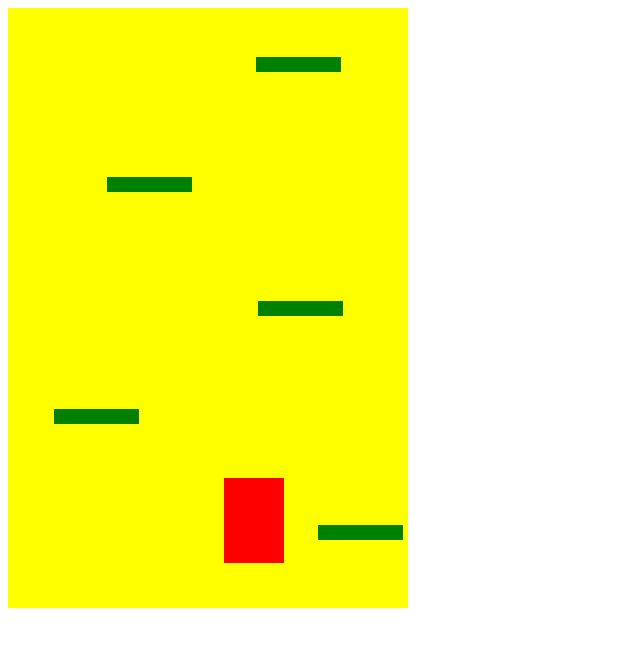
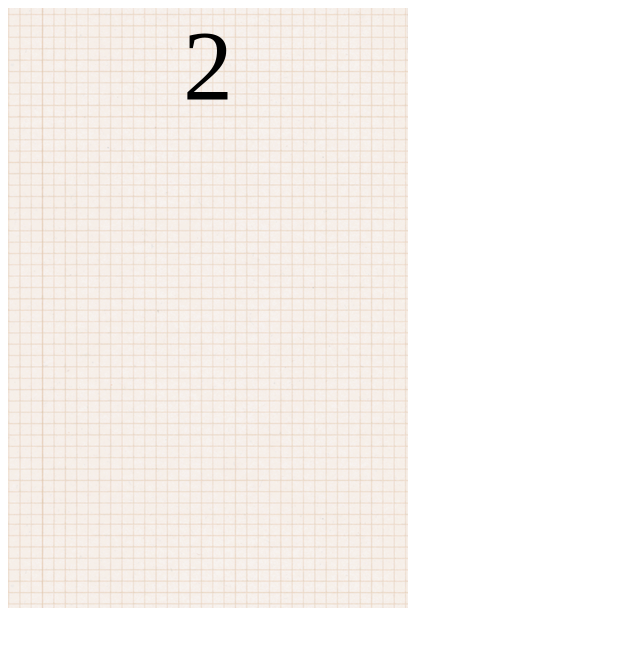
Before and after one commit to Luciano0322/doodleJump, a plain HTML site: page index.html in a window 1280 px wide. Shown: the whole page, without its empty margins (0-640 px from the left). Drawn offline with Linux system fonts and the light colour scheme.

Commit message:
put on skin

```diff
--- a/app.js
+++ b/app.js
@@ -15,14 +15,6 @@ document.addEventListener('DOMContentLoaded', () => {
     let leftTimerId
     let rightTimerId
     let score = 0
-
-    function createDoodler() {
-        root.appendChild(doodler)
-        doodler.classList.add('doodler')
-        doodlerLeftSpace = platforms[0].left
-        doodler.style.left = doodlerLeftSpace + 'px'
-        doodler.style.bottom = doodlerBottomSpace + 'px'
-    }
 
     class Platform {
         constructor(newPlatBottom) {
@@ -51,13 +43,13 @@ document.addEventListener('DOMContentLoaded', () => {
     function movePlatforms() {
         if (doodlerBottomSpace > 200) {
             platforms.forEach(platform => {
-                platform.bottom -= 4
+                platform.bottom -= 4 //平台移動速度
                 let visual = platform.visual
                 visual.style.bottom = platform.bottom + 'px'
 
                 if (platform.bottom < 10) {
                     let firstPlatform = platforms[0].visual
-                    firstPlatform.classList.remove('platform')
+                    firstPlatform.classList.remove('platform') //將超出的平台去除
                     platforms.shift()
                     score++
                     console.log(platforms);
@@ -68,21 +60,34 @@ document.addEventListener('DOMContentLoaded', () => {
         }
     }
 
+    function createDoodler() {
+        root.appendChild(doodler)
+        doodler.classList.add('doodler')
+        doodlerLeftSpace = platforms[0].left
+        doodler.style.left = doodlerLeftSpace + 'px'
+        doodler.style.bottom = doodlerBottomSpace + 'px'
+    }
+
     function jump() {
         clearInterval(downTimerId)
         isJumping = true
         upTimerId = setInterval(() => {
+            console.log(startPoint);
+            console.log('1', doodlerBottomSpace);
             doodlerBottomSpace += 20
             doodler.style.bottom = doodlerBottomSpace + 'px'
+            console.log('2', doodlerBottomSpace);
+            console.log('s', startPoint);
             if(doodlerBottomSpace > startPoint + 200) {
                 fall()
+                isJumping = false
             }
         }, 30)
     }
 
     function fall() {
+        isJumping = false
         clearInterval(upTimerId)
-        isJumping = false
         downTimerId = setInterval(() => {
             doodlerBottomSpace -= 5
             doodler.style.bottom = doodlerBottomSpace + 'px'
@@ -100,32 +105,11 @@ document.addEventListener('DOMContentLoaded', () => {
                     console.log('landed');
                     startPoint = doodlerLeftSpace
                     jump()
+                    console.log('start', startPoint);
+                    isJumping = true
                 }
             })
-        }, 30)
-    }
-
-    function gameOver() {
-        console.log('game over');
-        isGameOver = true
-        while (root.firstChild) {
-            root.removeChild(root.firstChild)
-        }
-        root.innerHTML = score
-        clearInterval(upTimerId)
-        clearInterval(downTimerId)
-        clearInterval(leftTimerId)
-        clearInterval(rightTimerId)
-    }
-
-    function control(e){
-        if(e.key === "ArrowLeft") {
-            moveLeft()
-        } else if (e.key === "ArrowRight") {
-            moveRight()
-        } else if (e.key === "ArrowUp") {
-            moveStraight()
-        }
+        }, 20)
     }
 
     function moveLeft() {
@@ -139,8 +123,7 @@ document.addEventListener('DOMContentLoaded', () => {
                 doodlerLeftSpace -=5
                 doodler.style.left = doodlerLeftSpace + 'px'
             } else moveRight()
-
-        }, 30)
+        }, 20)
     }
 
     function moveRight() {
@@ -150,11 +133,13 @@ document.addEventListener('DOMContentLoaded', () => {
         }
         isGoingRight = true
         rightTimerId = setInterval(() => {
-            if (doodlerLeftSpace <= 340) {
+            //要符合player圖片的大小
+            if (doodlerLeftSpace <= 313) {
+                console.log('going right');
                 doodlerLeftSpace +=5
                 doodler.style.left = doodlerLeftSpace + 'px'
             } else moveLeft()
-        }, 30)
+        }, 20)
     }
 
     function moveStraight() {
@@ -162,6 +147,30 @@ document.addEventListener('DOMContentLoaded', () => {
         isGoingLeft = false
         clearInterval(rightTimerId)
         clearInterval(leftTimerId)
+    }
+
+    function control(e){
+        doodler.style.bottom = doodlerBottomSpace + 'px'
+        if(e.key === "ArrowLeft") {
+            moveLeft()
+        } else if (e.key === "ArrowRight") {
+            moveRight()
+        } else if (e.key === "ArrowUp") {
+            moveStraight()
+        }
+    }
+
+    function gameOver() {
+        isGameOver = true
+        while (root.firstChild) {
+            console.log('remove');
+            root.removeChild(root.firstChild)
+        }
+        root.innerHTML = score
+        clearInterval(upTimerId)
+        clearInterval(downTimerId)
+        clearInterval(leftTimerId)
+        clearInterval(rightTimerId)
     }
 
     function start() {
--- a/style.css
+++ b/style.css
@@ -1,22 +1,22 @@
 .root {
     width: 400px;
     height: 600px;
-    background-color: yellow;
+    background-image: url('img/background.png');
     position: relative;
-    font-size: 200px;
+    font-size: 100px;
     text-align: center;
 }
 
 .doodler {
-    width: 60px;
+    width: 87px;
     height: 85px;
-    background-color: red;
+    background-image: url('img/doodler-guy.png');
     position: absolute;
 }
 
 .platform {
     width: 85px;
     height: 15px;
-    background-color: green;
+    background-image: url('img/platform.png');
     position: absolute;
 }
```
Also changed, not shown: img/background.png (added), img/doodler-guy.png (added), img/platform.png (added).
